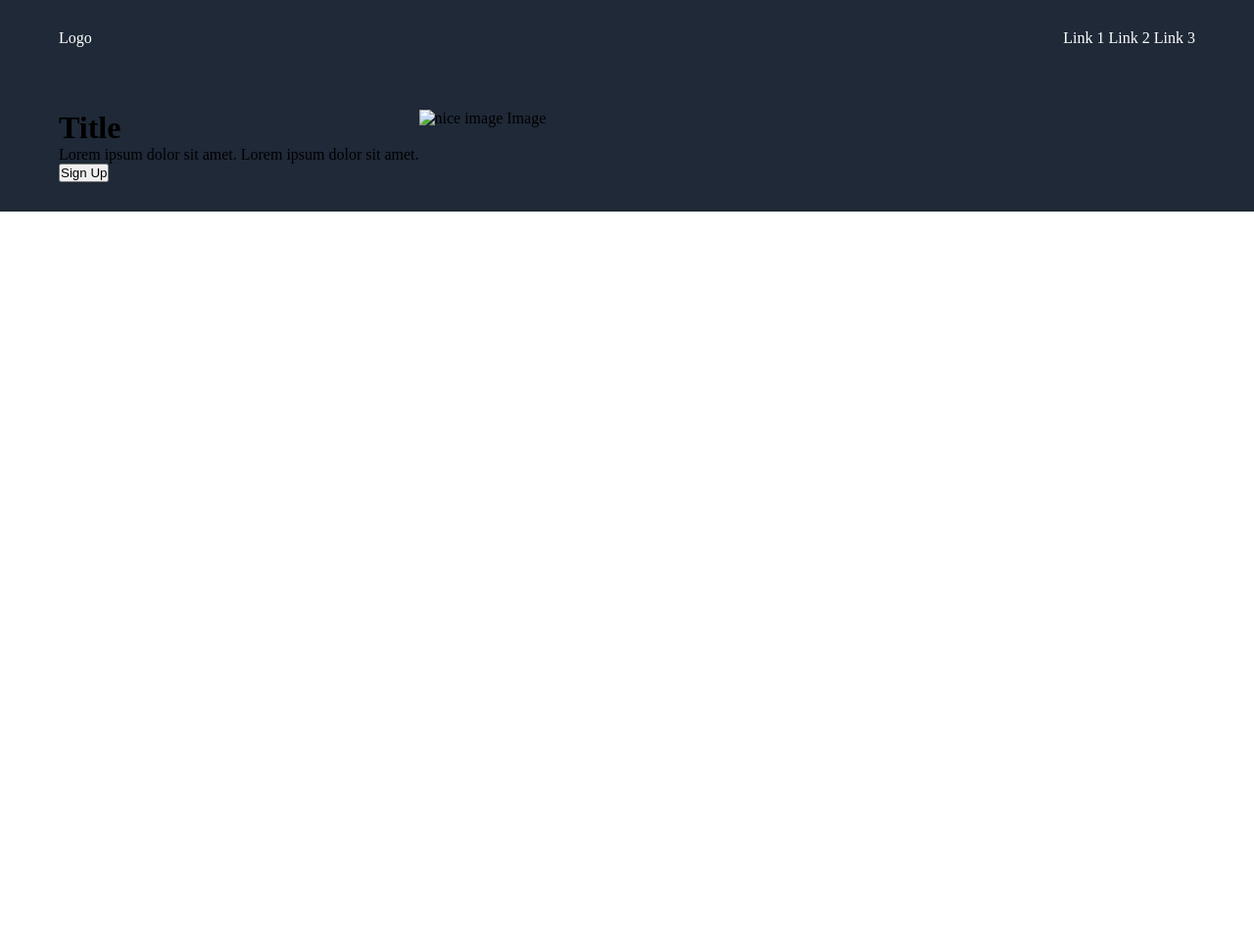
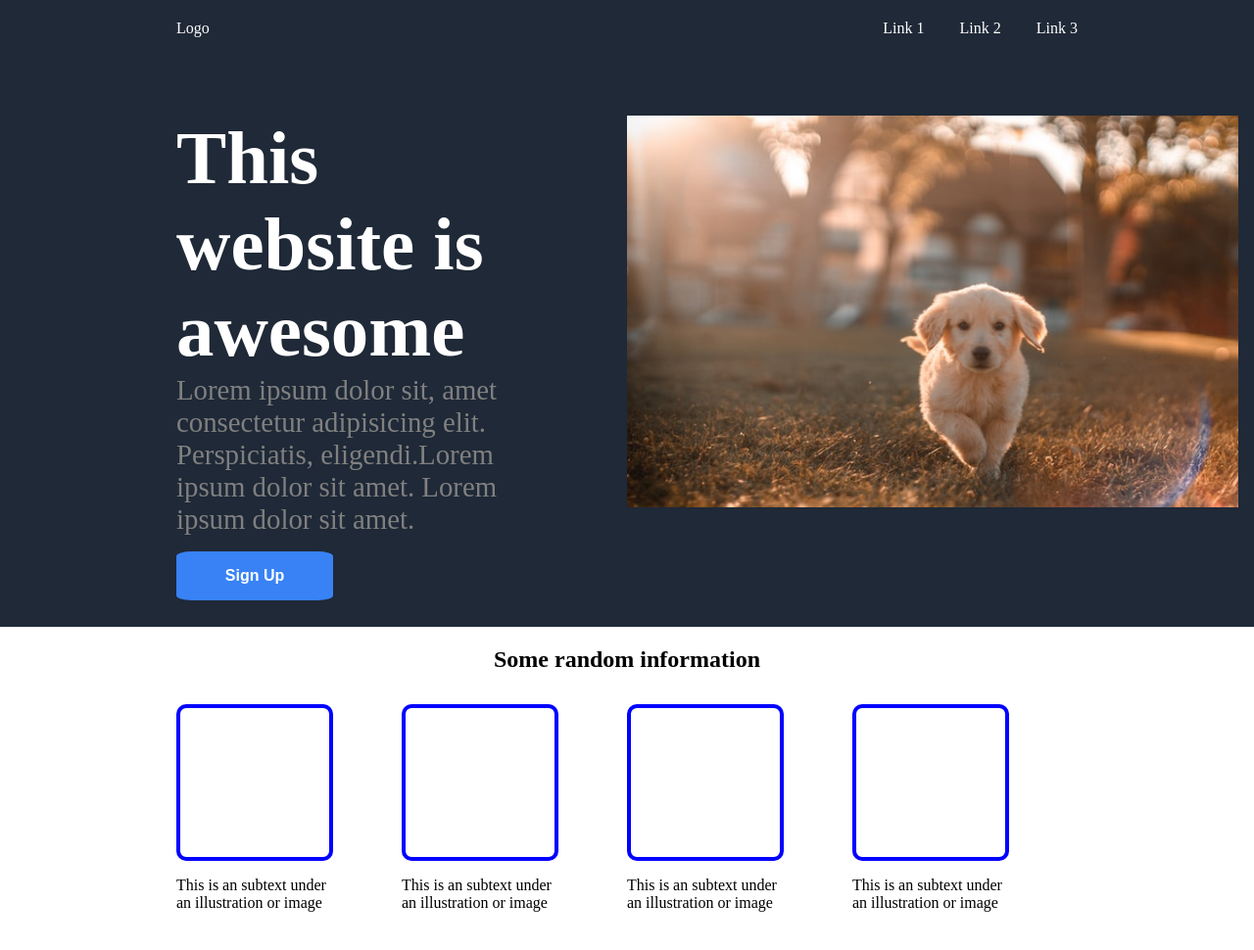
Before and after one commit to AlexanderWiklow/The-Odin-Project-Landing-Page, a plain HTML site: page index.html in a window 1280 px wide. Shown: the whole page at 98% size. Before the commit the page ends 800 px from the top, so only its background shows below. Drawn offline with Linux system fonts and the light colour scheme.

Commit message:
add two sections

```diff
--- a/index.html
+++ b/index.html
@@ -11,8 +11,6 @@
     <div class="wrapper">
         <div class="section-1">
             <div class="content-wrapper">
-
-
                 <div class="nav">
                     <div class="logo">
                         <img />Logo
@@ -27,16 +25,41 @@
                 <div class="container">
                     <div class="left">
 
-                        <h1>Title</h1>
-                        <p>Lorem ipsum dolor sit amet. Lorem ipsum dolor sit amet.</p>
+                        <h1>This website is <br/> awesome</h1>
+                        <p>Lorem ipsum dolor sit, amet consectetur adipisicing elit. Perspiciatis, eligendi.Lorem ipsum dolor sit amet. Lorem ipsum dolor sit amet.</p>
                         <button>Sign Up</button>
                     </div>
 
                     <div class="right">
-                        <img alt="nice image"/> Image
+                        <img class="image" src="Images/cristian-castillo-73pyV0JJOmE-unsplash.jpg" alt="nice image"/>
                     </div>
                 </div>
             </div>
+        </div>
+
+        <div class="section-2">
+            <div class="title-container">
+                <h2>Some random information</h2>
+            </div>
+            <div class="boxes">
+                <div class="box-container">
+                    <div class="box"></div>
+                    <div class="text">This is an subtext under an illustration or image</div>
+                </div>
+                <div class="box-container">
+                    <div class="box"></div>
+                    <div class="text">This is an subtext under an illustration or image</div>
+                </div>
+                <div class="box-container">
+                    <div class="box"></div>
+                    <div class="text">This is an subtext under an illustration or image</div>
+                </div>
+                <div class="box-container">
+                    <div class="box"></div>
+                    <div class="text">This is an subtext under an illustration or image</div>
+                </div>
+            </div>
+
         </div>
     </div>
 
--- a/styles.css
+++ b/styles.css
@@ -12,12 +12,15 @@
 
 body {
     /* background: black; */
+    font-size: 16px;
+    height: 100vh;
 }
 
 .section-1 {
     /* grid: 25%; */
     background-color: #1f2937;
-    padding: 30px 60px 30px 60px;
+    padding: 20px 180px 50px 180px;
+    height: 40rem;
 }
 
 .content-wrapper {
@@ -29,11 +32,87 @@ body {
     display: flex;
     align-items: center;
     justify-content: space-between;
-    margin-bottom: 4rem;
+    margin-bottom: 5rem;
+}
+
+.links a {
+    margin-left: 2rem;
 }
 
 .container  {
     display: flex;
+    /* margin-bottom: 4rem; */
+    /* max-height: 5rem; */
     /* align-items: center; */
     /* justify-content: center; */
 }
+
+.container h1 {
+    color: white;
+    font-size: 4.8rem;
+    font-weight: bolder;
+}
+
+.left {
+    color: gray;
+    padding: 0rem 4rem 0rem 0rem;
+    max-width: 50%;
+    font-size: 1.8rem;
+}
+
+button {
+    margin-top: 1rem;
+    font-weight: bold;
+    font-size: 16px;
+    width: 10rem;
+    border-radius: 10%;
+    padding: 1rem;
+    background-color: #3882f6;
+    color: white;
+    border: none;
+}
+
+.right  {
+    max-width: 50%;
+}
+.image {
+    max-height: 25rem;
+    width: 39rem;
+}
+
+.section-2 {
+    /* grid: 25%; */
+    background-color: white;
+    padding: 20px 180px 50px 180px;
+    height: 40rem;
+}
+
+.title-container    {
+    color: black;
+    display: flex;
+    align-items: center;
+    justify-content: center;
+    margin-bottom: 2rem;
+}
+
+.box-container {
+    width: 15rem;
+}
+
+.boxes  {
+    display: flex;
+    align-items: center;
+    justify-content: center;
+}
+
+.box {
+    width: 10rem;
+    height: 10rem;
+    border: 4px solid blue;
+    border-radius: 10px;
+    margin-bottom: 1rem;
+}
+
+.text   {
+    width: 10rem;
+}
```
Also changed, not shown: Images/cristian-castillo-73pyV0JJOmE-unsplash.jpg (added), Images/marliese-streefland-2l0CWTpcChI-unsplash.jpg (added).
